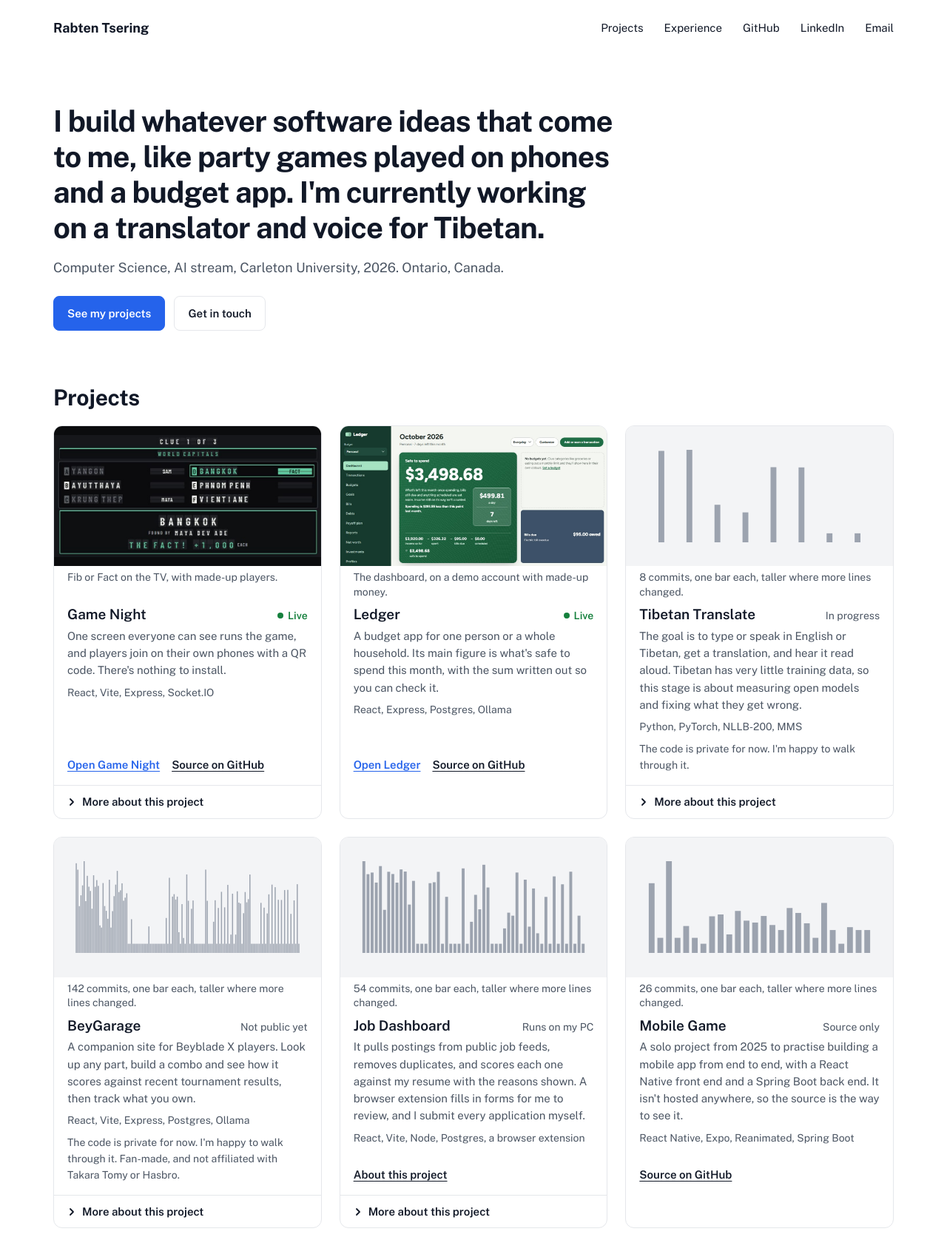
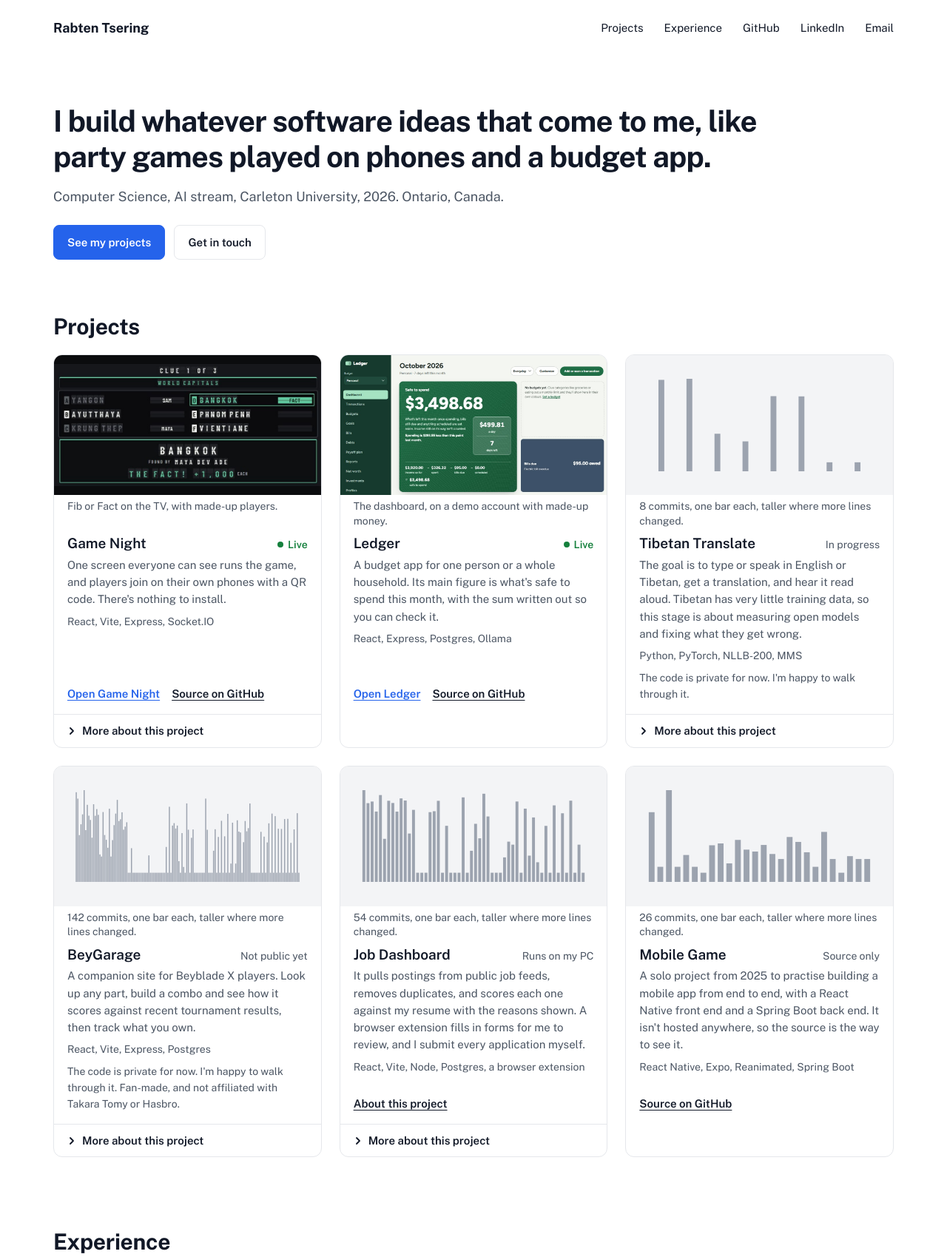
Before and after one commit to Raagna/Raagna.github.io, a plain HTML site: page index.html in a window 1280 px wide. Shown: the top 1699 px of the page at 74% size. Drawn offline with Linux system fonts and the light colour scheme.

Commit message:
Update the page text
Co-Authored-By: Claude Opus 5.5 <noreply@anthropic.com>

```diff
--- a/index.html
+++ b/index.html
@@ -26,7 +26,7 @@
 
 	<main>
 		<section class="intro" id="intro">
-			<h1>I build whatever software ideas that come to me, like party games played on phones and a budget app. I'm currently working on a translator and voice for Tibetan.</h1>
+			<h1>I build whatever software ideas that come to me, like party games played on phones and a budget app.</h1>
 			<p class="facts">Computer Science, AI stream, Carleton University, 2026. Ontario, Canada.</p>
 			<p class="buttons">
 				<a href="#projects" class="button main">See my projects</a>
@@ -113,7 +113,7 @@
 						<p class="status">Not public yet</p>
 					</div>
 					<p>A companion site for Beyblade X players. Look up any part, build a combo and see how it scores against recent tournament results, then track what you own.</p>
-					<p class="stack">React, Vite, Express, Postgres, Ollama</p>
+					<p class="stack">React, Vite, Express, Postgres</p>
 
 					<p class="closed">The code is private for now. I'm happy to walk through it. Fan-made, and not affiliated with Takara Tomy or Hasbro.</p>
 				</div>
```
